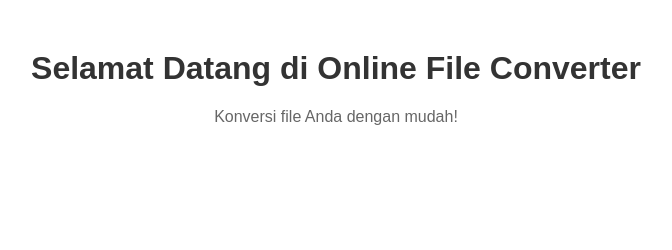
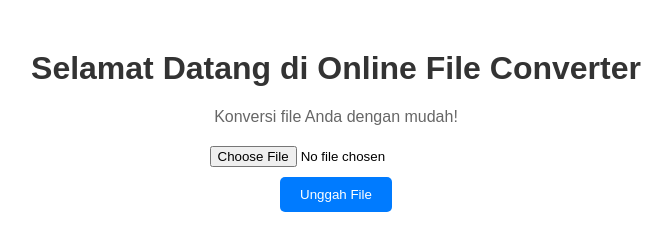
Before and after one commit to rizaltohir55/online-file-converter, a website: page public/index.html in a window 1280 px wide. Shown: the whole page, without its empty margins (304-976 px from the left). Drawn offline with Linux system fonts and the light colour scheme.

Commit message:
Tambahkan fitur upload file menggunakan multer

```diff
--- a/package.json
+++ b/package.json
@@ -10,6 +10,7 @@
   "license": "ISC",
   "description": "",
   "dependencies": {
-    "express": "^4.21.2"
+    "express": "^4.21.2",
+    "multer": "^1.4.5-lts.1"
   }
 }
--- a/public/index.html
+++ b/public/index.html
@@ -16,10 +16,34 @@
         p {
             color: #666;
         }
+        form {
+            margin-top: 20px;
+        }
+        input[type="file"] {
+            margin-bottom: 10px;
+        }
+        button {
+            padding: 10px 20px;
+            background-color: #007BFF;
+            color: white;
+            border: none;
+            border-radius: 5px;
+            cursor: pointer;
+        }
+        button:hover {
+            background-color: #0056b3;
+        }
     </style>
 </head>
 <body>
     <h1>Selamat Datang di Online File Converter</h1>
     <p>Konversi file Anda dengan mudah!</p>
+
+    <!-- Formulir Upload File -->
+    <form action="/upload" method="POST" enctype="multipart/form-data">
+        <input type="file" name="file" required>
+        <br>
+        <button type="submit">Unggah File</button>
+    </form>
 </body>
 </html>
```
Also changed, not shown: app.js (+23 -1 lines), 1 other file.
